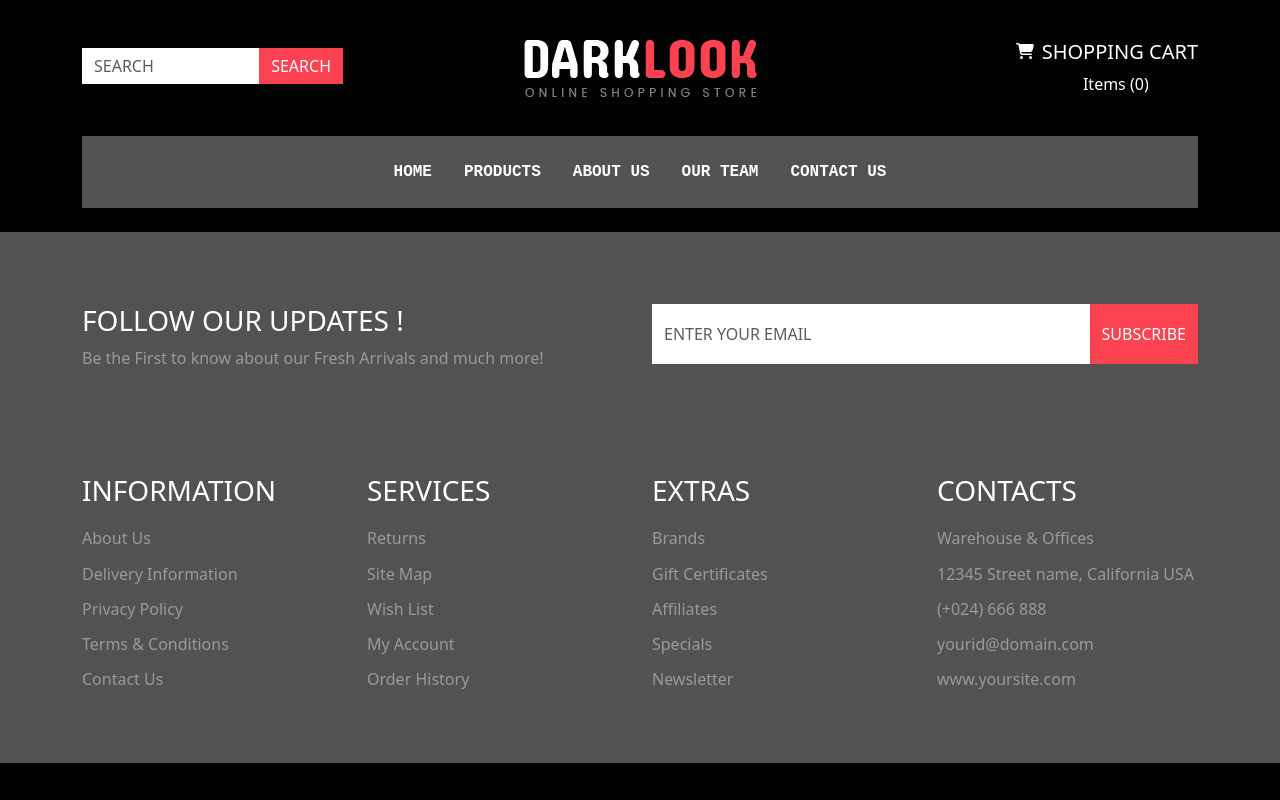
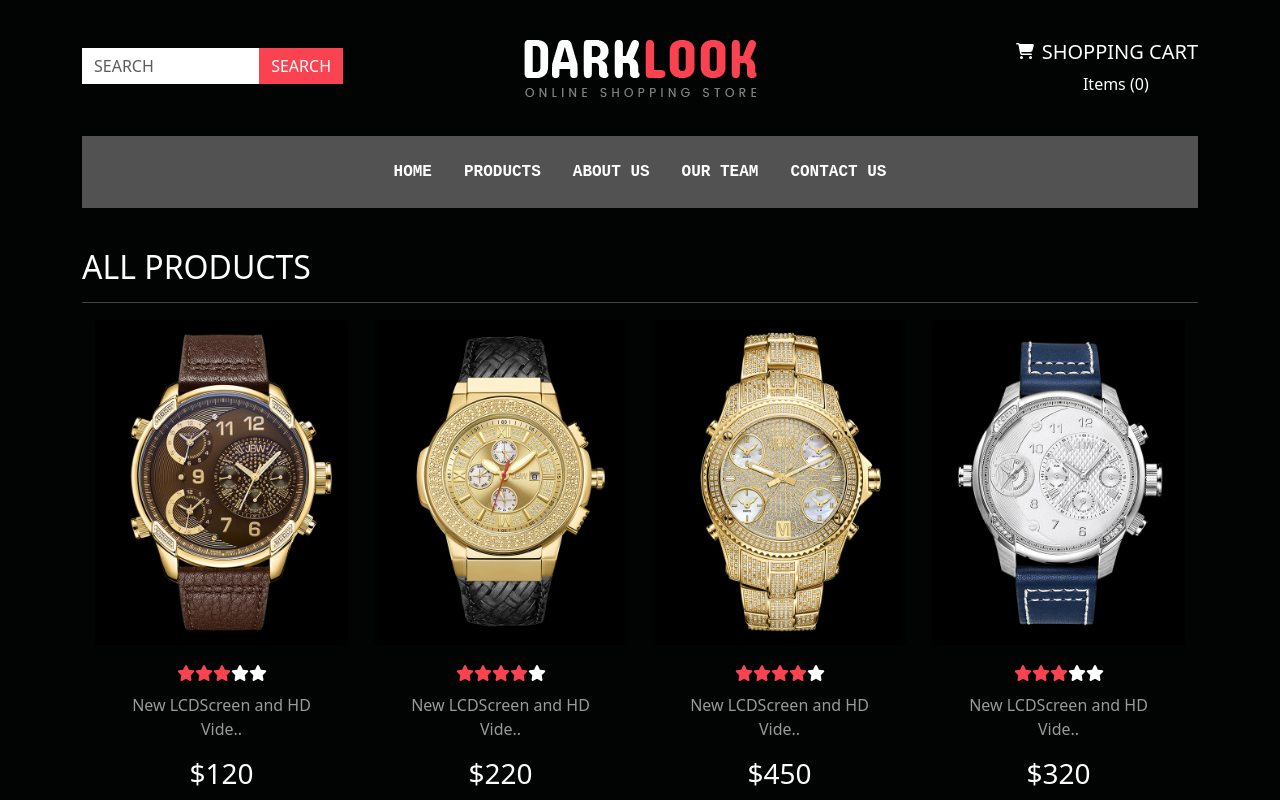
Before and after one commit to captain00007/react-descomplica, a React (Create React App) app: page /my_products in a window 1280 px wide. Shown: the top 800 px of the page. Built offline with nearby package versions, Linux system fonts and the light colour scheme.

Commit message:
Calculating price, qtd of items on cartProducts modification

```diff
--- a/src/App.js
+++ b/src/App.js
@@ -1,6 +1,7 @@
 import { BrowserRouter, Routes, Route } from "react-router-dom";
 import Header from "./components/Header";
 import Home from "./pages/Home";
+import Products from "./pages/Products";
 import Cart from "./pages/Cart";
 import Footer from "./components/Footer";
 import AppContext from "./store/AppContext";
@@ -13,6 +14,7 @@ function App() {
           <Header />
           <Routes>
             <Route path="/" element={<Home />} />
+            <Route path="my_products" element={<Products />} />
             <Route path="my_purchases" element={<Cart />} />
           </Routes>
         </AppContext>
--- a/src/components/Header.js
+++ b/src/components/Header.js
@@ -13,11 +13,11 @@ import { useAppContext } from "../store/AppContext";
 const Header = () => {
   const value = useAppContext()
   const links = [
-    { label: "Home", link: "#" },
-    { label: "Products", link: "#products" },
-    { label: "About us", link: "#about" },
-    { label: "Our team", link: "#team" },
-    { label: "Contact us", link: "#contact" },
+    { label: "Home", link: "/" },
+    { label: "Products", link: "my_products" },
+    { label: "About us", link: "/" },
+    { label: "Our team", link: "/" },
+    { label: "Contact us", link: "/" },
   ];
 
   return (
@@ -44,7 +44,7 @@ const Header = () => {
               />
               <div>
                 <h5 className={styles.cartText}>Shopping Cart</h5>
-                <p style={{ color: "white" }}>Items ({value.catProducts.length}) </p>
+                <p style={{ color: "white" }}>Items ({value.qtd}) </p>
               </div>
             </button>
           </Link>
--- a/src/components/NavBar.js
+++ b/src/components/NavBar.js
@@ -1,6 +1,7 @@
 import Container from "react-bootstrap/Container";
 import Nav from "react-bootstrap/Nav";
 import NavBarBS from "react-bootstrap/Navbar";
+import { Link } from "react-router-dom";
 import styles from "./css/navBar.module.css";
 
 const NavBar = ({ items = []}) => {
@@ -16,9 +17,9 @@ const NavBar = ({ items = []}) => {
           >
             <Nav className={styles.navLinkWrapper}>
               {items.map((e, id) => (
-                <Nav.Link key={id} href={e.link}>
+                <Link className="nav-link" to={e.link} key={id}>
                   {e.label}
-                </Nav.Link>
+                </Link>
               ))}
             </Nav>
           </NavBarBS.Collapse>
--- a/src/pages/Cart.js
+++ b/src/pages/Cart.js
@@ -1,4 +1,3 @@
-import { useState, useEffect } from "react";
 import Container from "react-bootstrap/Container";
 import ListGroup from "react-bootstrap/ListGroup";
 import Row from "react-bootstrap/Row";
@@ -14,9 +13,6 @@ import { saveCartProduct } from "../services/ProductService";
 const Cart = () => {
   const items = useAppContext();
   const cartProducts = items.catProducts;
-  console.log(cartProducts);
-
-  const [totalPrice, setTotalPrice] =useState(0);
 
   const handleClickMinus = (e) => {
     items.dispatch({ type: "qtdMinus", id: e.id });
@@ -31,9 +27,8 @@ const Cart = () => {
   };
 
   const handleClickSave = (cartProducts) => {
-    saveCartProduct(cartProducts)
+    saveCartProduct(cartProducts);
   };
-
 
   return (
     <>
@@ -60,7 +55,7 @@ const Cart = () => {
                         </div>
                       </Col>
                       <Col>
-                        <button onClick={() => handleClick(e)}>
+                        <button className={styles.trashButton} onClick={() => handleClick(e)}>
                           <FontAwesomeIcon icon={faTrash} />
                         </button>
                       </Col>
@@ -73,24 +68,26 @@ const Cart = () => {
           <Container>
             <div className={styles.teste1}>
               <h4>Subtotal</h4>
-              <h2>${0}</h2>
+              <h2>${items.totalPrice}</h2>
             </div>
           </Container>
           <Container className={styles.cartPurchase}>
             <div>
-              <Link to="/">
+              <Link to="/my_products">
                 <button>Continue shopping</button>
               </Link>
             </div>
             <div>
-              <button onClick={() => handleClickSave(cartProducts)}>Check out</button>
+              <button onClick={() => handleClickSave(cartProducts)}>
+                Check out
+              </button>
             </div>
           </Container>
         </Container>
       ) : (
         <Container className={styles.emptyCart}>
           <p>Cart is empty</p>
-          <Link to="/">
+          <Link to="/my_products">
             <button>Go to shopping</button>
           </Link>
         </Container>
--- a/src/pages/Home.js
+++ b/src/pages/Home.js
@@ -2,7 +2,7 @@ import Container from "react-bootstrap/Container";
 import Carousel from "../components/Carousel";
 import Image1 from "../images/banner_1.jpg";
 import Image2 from "../images/banner_2.jpg";
-import Products from "../components/Products"
+import Products from "./Products"
 import About from "../components/About";
 import Team from "../components/Team";
 
@@ -12,7 +12,7 @@ const Home = () => {
   return (
     <Container>
       <Carousel items={images} />
-      <Products/>
+      <Products featured={true}/>
       <About/>
       <Team/>
     </Container>
--- a/src/components/Products.js
+++ b/src/pages/Products.js
@@ -2,15 +2,20 @@ import Container from "react-bootstrap/Container";
 import Row from "react-bootstrap/Row";
 import Col from "react-bootstrap/Col";
 import Alert from "react-bootstrap/Alert";
-import Card from "./CardProduct";
+import Card from "../components/CardProduct";
 import { useState } from "react";
-import styles from "./css/products.module.css";
+import styles from "./products.module.css";
 import { useAppContext } from "../store/AppContext";
 
-const Products = () => {
+const Products = ({ featured = false }) => {
   const [showNotif, setShowNotif] = useState(false);
   const items = useAppContext();
-  const products = items.allProducts;
+  var products;
+  if (featured) {
+    products = items.allProducts.filter((e) => e.price < 400);
+  } else {
+    products = items.allProducts;
+  }
   return (
     <>
       {showNotif && (
@@ -26,7 +31,7 @@ const Products = () => {
       )}
 
       <Container className={styles.productsWrapper}>
-        <h2 className={styles.productsTitle}>Products</h2>
+        <h2 className={styles.productsTitle}>{ featured ? "Featured products" : "All products"}</h2>
         <hr />
         <Container>
           <Row>
--- a/src/pages/cart.module.css
+++ b/src/pages/cart.module.css
@@ -6,8 +6,10 @@
     display: flex;
 }
 
+.trashButton{
+    border: none;
+}
 .price{
-    color: white;
     font-weight: 600;
 }
 
@@ -22,7 +24,6 @@
 }
 
 .teste p {
-    color: white;
     font-weight: 600;
 }
 
@@ -50,7 +51,7 @@
 }
 
 .teste5{
-    background-color: rgb(2, 3, 3)
+    /* background-color: rgb(2, 3, 3) */
 }
 .emptyCart {
     color: white;
--- a/src/store/AppContext.js
+++ b/src/store/AppContext.js
@@ -36,42 +36,35 @@ const reducer = (state, action) => {
   }
 };
 
-/* const allCartProducts = [
-  {
-    id: 1,
-    image: Image7,
-    text: "New LCDScreen and HD Vide..",
-    price: 120,
-    color: ["#fa4251", "#fa4251", "#fa4251", "#fa4251", "#fffff"],
-    qtd: 1,
-  },
-  {
-    id: 8,
-    image: Image8,
-    text: "New LCDScreen and HD Vide..",
-    price: 320,
-    color: ["#fa4251", "#fa4251", "#fa4251", "#fa4251", "#fffff"],
-    qtd: 1,
-  },
-];
-
-localStorage.setItem("products", JSON.stringify(allCartProducts)) */
-
 const Context = createContext();
 export const useAppContext = () => useContext(Context);
 
 const AppContext = ({ children }) => {
   const [allProducts, setAllProducts] = useState([]);
   const [catProducts, dispatch] = useReducer(reducer, []);
+  const [totalPrice, setTotalPrice] = useState(0);
+  const [qtd, setQtd] = useState(0);
 
   useEffect(() => {
     setAllProducts(getAllProduct());
     dispatch({ type: "setProduct", payload: getCartProduct() });
   }, []);
 
+  useEffect(() => {
+    const qtdItems = catProducts.reduce((total, e) => {
+      return total + e.qtd;
+    }, 0);
+    setQtd(qtdItems);
+
+    const totalPrice = catProducts.reduce((total, e) => {
+      return total + e.price * e.qtd;
+    }, 0);
+    setTotalPrice(totalPrice);
+  }, [catProducts]);
+
   return (
     <Context.Provider
-      value={{ allProducts, catProducts, dispatch }}
+      value={{ allProducts, catProducts, dispatch, qtd, totalPrice }}
     >
       {children}
     </Context.Provider>
```
Also changed, not shown: src/components/FeaturedProducts.js (added), src/pages/products.module.css (renamed from src/components/css/products.module.css).
